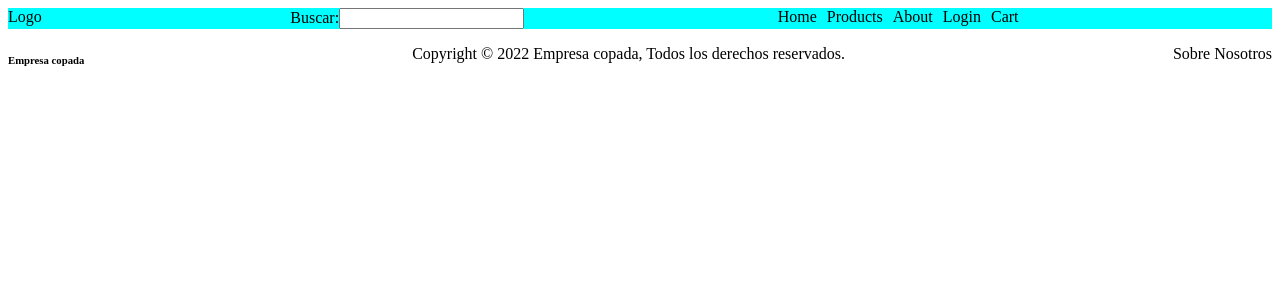
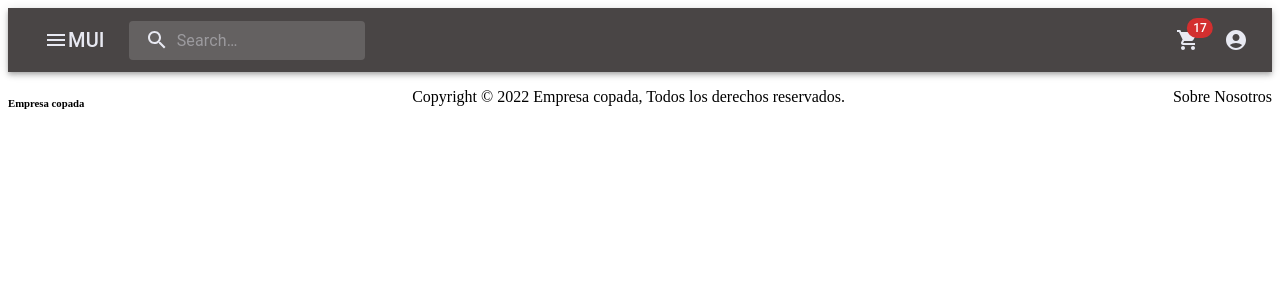
Before and after one commit to ortega-pablo/Final-Project, a React (Create React App) app in the folder client/: page / in a window 1280 px wide. Shown: the top 300 px of the page. Built offline with nearby package versions, Linux system fonts and the light colour scheme; what react-swipeable-views-utils would draw is missing.

Commit message:
Cambios en el NavBar

```diff
--- a/client/package.json
+++ b/client/package.json
@@ -10,6 +10,7 @@
     "@testing-library/jest-dom": "^5.16.4",
     "@testing-library/react": "^13.2.0",
     "@testing-library/user-event": "^13.5.0",
+    "@types/styled-components": "^5.1.25",
     "axios": "^0.27.2",
     "dotenv": "^16.0.0",
     "react": "^18.1.0",
--- a/client/src/components/NavBar/NavBar.jsx
+++ b/client/src/components/NavBar/NavBar.jsx
@@ -1,29 +1,256 @@
-import React from "react"
-import styles from "./NavBar.module.css"
+import * as React from 'react';
+import { styled, alpha } from '@mui/material/styles';
+import AppBar from '@mui/material/AppBar';
+import Box from '@mui/material/Box';
+import Toolbar from '@mui/material/Toolbar';
+import IconButton from '@mui/material/IconButton';
+import Typography from '@mui/material/Typography';
+import InputBase from '@mui/material/InputBase';
+import Badge from '@mui/material/Badge';
+import MenuItem from '@mui/material/MenuItem';
+import Menu from '@mui/material/Menu';
+import MenuIcon from '@mui/icons-material/Menu';
+import SearchIcon from '@mui/icons-material/Search';
+import AccountCircle from '@mui/icons-material/AccountCircle';
+import ShoppingCartIcon from '@mui/icons-material/ShoppingCart';
+import MoreIcon from '@mui/icons-material/MoreVert';
+
+const Search = styled('div')(({ theme }) => ({
+  position: 'relative',
+  borderRadius: theme.shape.borderRadius,
+  backgroundColor: alpha(theme.palette.common.white, 0.15),
+  '&:hover': {
+    backgroundColor: alpha(theme.palette.common.white, 0.25),
+  },
+  marginRight: theme.spacing(2),
+  marginLeft: 0,
+  width: '100%',
+  [theme.breakpoints.up('sm')]: {
+    marginLeft: theme.spacing(3),
+    width: 'auto',
+  },
+}));
+
+const SearchIconWrapper = styled('div')(({ theme }) => ({
+  padding: theme.spacing(0, 2),
+  height: '100%',
+  position: 'absolute',
+  pointerEvents: 'none',
+  display: 'flex',
+  alignItems: 'center',
+  justifyContent: 'center',
+}));
+
+const StyledInputBase = styled(InputBase)(({ theme }) => ({
+  color: 'inherit',
+  '& .MuiInputBase-input': {
+    padding: theme.spacing(1, 1, 1, 0),
+    // vertical padding + font size from searchIcon
+    paddingLeft: `calc(1em + ${theme.spacing(4)})`,
+    transition: theme.transitions.create('width'),
+    width: '100%',
+    [theme.breakpoints.up('md')]: {
+      width: '20ch',
+    },
+  },
+}));
+
+export const NavBar = () => {
+  const [anchorEl, setAnchorEl] = React.useState(null);
+  const [anchorProfileEl, setAnchorProfileEl] = React.useState(null);
+  const [mobileMoreAnchorEl, setMobileMoreAnchorEl] = React.useState(null);
+
+  const isMenuOpen = Boolean(anchorEl);
+  const isMenuProfileOpen = Boolean(anchorProfileEl)
+  const isMobileMenuOpen = Boolean(mobileMoreAnchorEl);
+
+  const handleProfileMenuOpen = (event) => {
+    setAnchorProfileEl(event.currentTarget);
+  };
+
+  const handleMenuOpen = (event) => {
+      setAnchorEl(event.currentTarget)
+  };
 
 
-export const NavBar = () => {
-    return (
-        <div className={styles.container}>
-            <div>
-                <span>Logo</span>
-            </div>
+  const handleMobileMenuClose = () => {
+    setMobileMoreAnchorEl(null);
+  };
 
-            <div>
-                <label>Buscar:</label>
-                <input type="text" />
-            </div>
+  const handleMenuProfileClose = () => {
+    setAnchorProfileEl(null);
+    handleMobileMenuClose();
+  };
 
-            <div className={styles.div3}>
-                <span>Home</span>
-                <span>Products</span>
-                <span>About</span>
-                <span>Login</span>
-                <span>Cart</span>
-            </div>
+  const handleMenuClose = () => {
+    setAnchorEl(null);
+    handleMobileMenuClose();
+  };
 
-            <div>
-            </div>
-        </div>
-    )
+  const handleMobileMenuOpen = (event) => {
+    setMobileMoreAnchorEl(event.currentTarget);
+  };
+
+  const menuProfileId = 'primary-search-account-menu';
+  const menuId = 'Secondary-Search-Menu';
+  const renderMenu = (
+    <Menu
+    anchorEl={anchorEl}
+    anchorOrigin={{
+      vertical: 'top',
+      horizontal: 'right',
+    }}
+    id={menuId}
+    keepMounted
+    transformOrigin={{
+      vertical: 'top',
+      horizontal: 'right',
+    }}
+    open={isMenuOpen}
+    onClose={handleMenuClose}
+  >
+    <MenuItem onClick={handleMenuClose}>Home</MenuItem>
+    <MenuItem onClick={handleMenuClose}>Products</MenuItem>
+    <MenuItem onClick={handleMenuClose}>About</MenuItem>
+  </Menu>
+  )
+  const renderProfileMenu = (
+    <Menu
+      anchorEl={anchorEl}
+      anchorOrigin={{
+        vertical: 'top',
+        horizontal: 'right',
+      }}
+      id={menuProfileId}
+      keepMounted
+      transformOrigin={{
+        vertical: 'top',
+        horizontal: 'right',
+      }}
+      open={isMenuProfileOpen}
+      onClose={handleMenuProfileClose}
+    >
+      <MenuItem onClick={handleMenuProfileClose}>Profile</MenuItem>
+      <MenuItem onClick={handleMenuProfileClose}>My account</MenuItem>
+    </Menu>
+  );
+
+  const mobileMenuId = 'primary-search-account-menu-mobile';
+  const renderMobileMenu = (
+    <Menu
+      anchorEl={mobileMoreAnchorEl}
+      anchorOrigin={{
+        vertical: 'top',
+        horizontal: 'right',
+      }}
+      id={mobileMenuId}
+      keepMounted
+      transformOrigin={{
+        vertical: 'top',
+        horizontal: 'right',
+      }}
+      open={isMobileMenuOpen}
+      onClose={handleMobileMenuClose}
+    >
+      <MenuItem>
+        <IconButton
+          size="large"
+          color="inherit"
+        >
+          <Badge color="error">
+            <ShoppingCartIcon />
+          </Badge>
+        </IconButton>
+        <p>Cart</p>
+      </MenuItem>
+      <MenuItem onClick={handleProfileMenuOpen}>
+        <IconButton
+          size="large"
+          aria-label="account of current user"
+          aria-controls="primary-search-account-menu"
+          aria-haspopup="true"
+          color="inherit"
+        >
+          <AccountCircle />
+        </IconButton>
+        <p>Profile</p>
+      </MenuItem>
+    </Menu>
+  );
+
+  return (
+    <Box  sx={{ flexGrow: 1}}>
+      <AppBar sx={{backgroundColor: "#494545", color: "#E8E9F2"}} position="static">
+        <Toolbar>
+          <Box sx={{ display: { xs: 'none', md: 'flex' } }}>
+            <IconButton
+              size="large"
+              edge="end"
+              aria-label="Opciones"
+              aria-controls={menuId}
+              aria-haspopup="true"
+              onClick={handleMenuOpen}
+              color="inherit"
+            >
+              <MenuIcon />
+            </IconButton>
+          </Box>
+          <Typography
+            variant="h6"
+            noWrap
+            component="div"
+            sx={{ display: { xs: 'none', sm: 'block' } }}
+          >
+            MUI
+          </Typography>
+          <Search>
+            <SearchIconWrapper>
+              <SearchIcon />
+            </SearchIconWrapper>
+            <StyledInputBase
+              placeholder="Search…"
+              inputProps={{ 'aria-label': 'search' }}
+            />
+          </Search>
+          <Box sx={{ flexGrow: 1 }} />
+          <Box sx={{ display: { xs: 'none', md: 'flex' } }}>
+            <IconButton
+              size="large"
+              color="inherit"
+            >
+              <Badge badgeContent={17} color="error">
+                <ShoppingCartIcon />
+              </Badge>
+            </IconButton>
+            <IconButton
+              size="large"
+              edge="end"
+              aria-label="account of current user"
+              aria-controls={menuProfileId}
+              aria-haspopup="true"
+              onClick={handleProfileMenuOpen}
+              color="inherit"
+            >
+              <AccountCircle />
+            </IconButton>
+          </Box>
+          <Box sx={{ display: { xs: 'flex', md: 'none' } }}>
+            <IconButton
+              size="large"
+              aria-label="show more"
+              aria-controls={mobileMenuId}
+              aria-haspopup="true"
+              onClick={handleMobileMenuOpen}
+              color="inherit"
+            >
+              <MoreIcon />
+            </IconButton>
+          </Box>
+        </Toolbar>
+      </AppBar>
+      {renderMobileMenu}
+      {renderProfileMenu}
+      {renderMenu}
+    </Box>
+  );
 }
--- a/client/src/components/NavBar/NavBar.module.css
+++ b/client/src/components/NavBar/NavBar.module.css
@@ -2,7 +2,6 @@
     display: flex;
     flex-wrap: wrap;
     justify-content: space-between;
-    background-color: aqua;
 }
 
 .div3 span{
```
